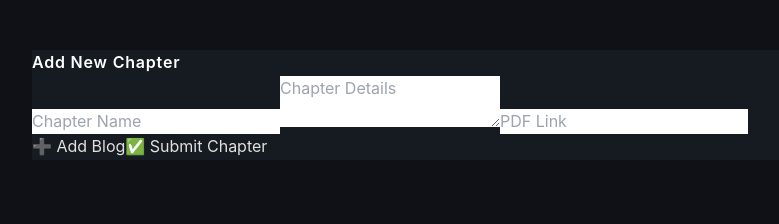
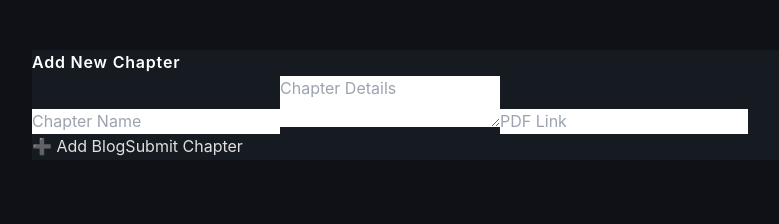
Before and after one commit to Lavkush24/mitronstudies, a React (Vite) app: page /1/add-chapter in a window 1280 px wide. Shown: the top 224 px of the page, without its empty margins (68-847 px from the left). Built offline with nearby package versions, Linux system fonts and the light colour scheme; a web font is replaced by a local one.

Commit message:
text color change

```diff
--- a/src/Components/ChapterForm.tsx
+++ b/src/Components/ChapterForm.tsx
@@ -89,7 +89,7 @@ const ChapterForm: React.FC = () => {
 
   return (
     <div className="max-w-4xl mx-auto p-6 space-y-6 font-sans">
-      <h1 className="text-3xl font-bold text-gray-800">Add New Chapter</h1>
+      <h1 className="text-3xl font-bold text-white">Add New Chapter</h1>
 
       <div className="space-y-4">
         <input
@@ -171,7 +171,7 @@ const ChapterForm: React.FC = () => {
         onClick={handleSubmit}
         className="bg-purple-600 text-white px-6 py-3 rounded-lg shadow-lg hover:bg-purple-700 transition w-full text-lg"
       >
-        ✅ Submit Chapter
+        Submit Chapter
       </button>
     </div>
   );
```
